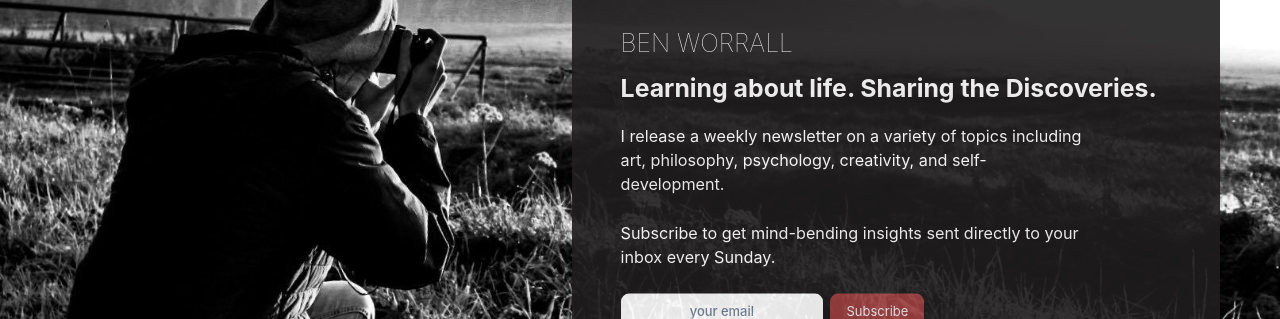
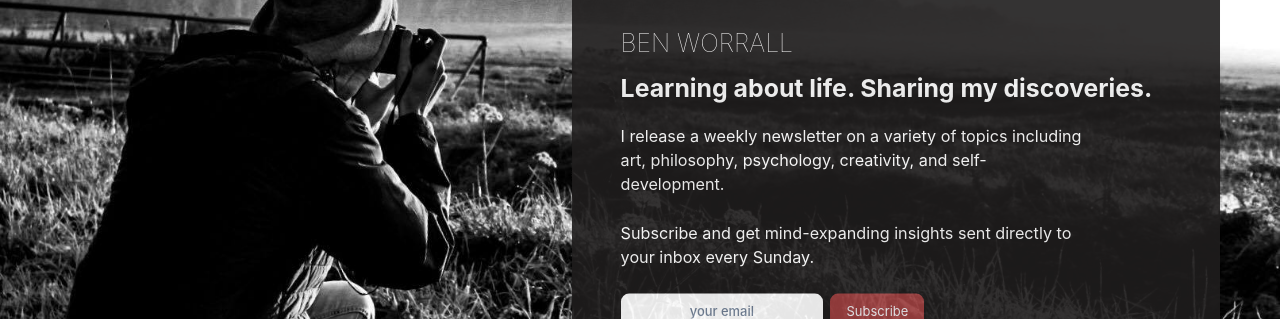
Before and after one commit to thebenworrall/benswebsite, a Next.js app: page /writing in a window 1280 px wide. Shown: the part 1131-1450 px from the top of the page. Built offline with nearby package versions, Linux system fonts and the light colour scheme; no server answers; what @mailchimp/mailchimp_marketing would draw is missing.

Commit message:
Ben Worrall Website v1.42

```diff
--- a/components/hero_banner.js
+++ b/components/hero_banner.js
@@ -43,10 +43,10 @@ return (
         <Box className={classes.box}>
             <div className={classes.box_content}>
                    <h1 className={classes.title}> BEN WORRALL </h1>
-                   <h1 className={classes.subtitle}> Learning about life. Sharing the Discoveries.</h1>
+                   <h1 className={classes.subtitle}> Learning about life. Sharing my discoveries.</h1>
                     <p className={classes.p}> I release a weekly newsletter on a variety of topics including
                     art, philosophy, psychology, creativity, and self-development.</p>
-                    <p className={classes.p}>Subscribe to get mind-bending insights
+                    <p className={classes.p}>Subscribe and get mind-expanding insights
                     sent directly to your inbox every Sunday.</p>
                     <form className={classes.form} onSubmit={submitHandler}>
                         <input className={classes.input} type="text" id="email" placeholder="your email" ref={emailInputRef}/>
--- a/pages/index.js
+++ b/pages/index.js
@@ -15,7 +15,7 @@ const HomePage = (props) => {
     return (
         <>
     <Head>
-    <title> Ben Worrall | Learning about Life. Sharing the Discoveries.  </title>
+    <title> Ben Worrall | Learning about life. Sharing my discoveries.  </title>
     <meta name="description" content="An exploration of life's biggest questions through creative storytelling and powerful insights." />
         <link rel="preload" href="/public/images/ben_photography.jpg" as="image" />
     </Head>
```
